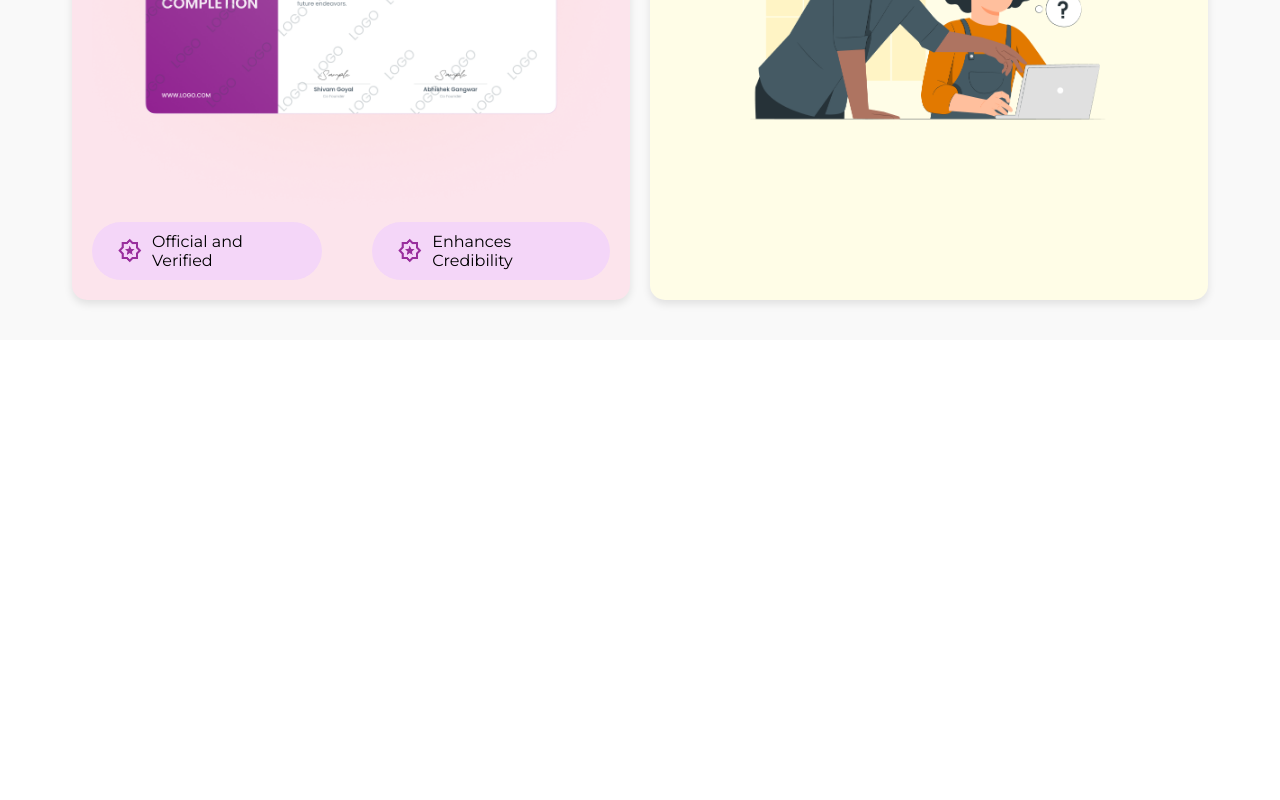
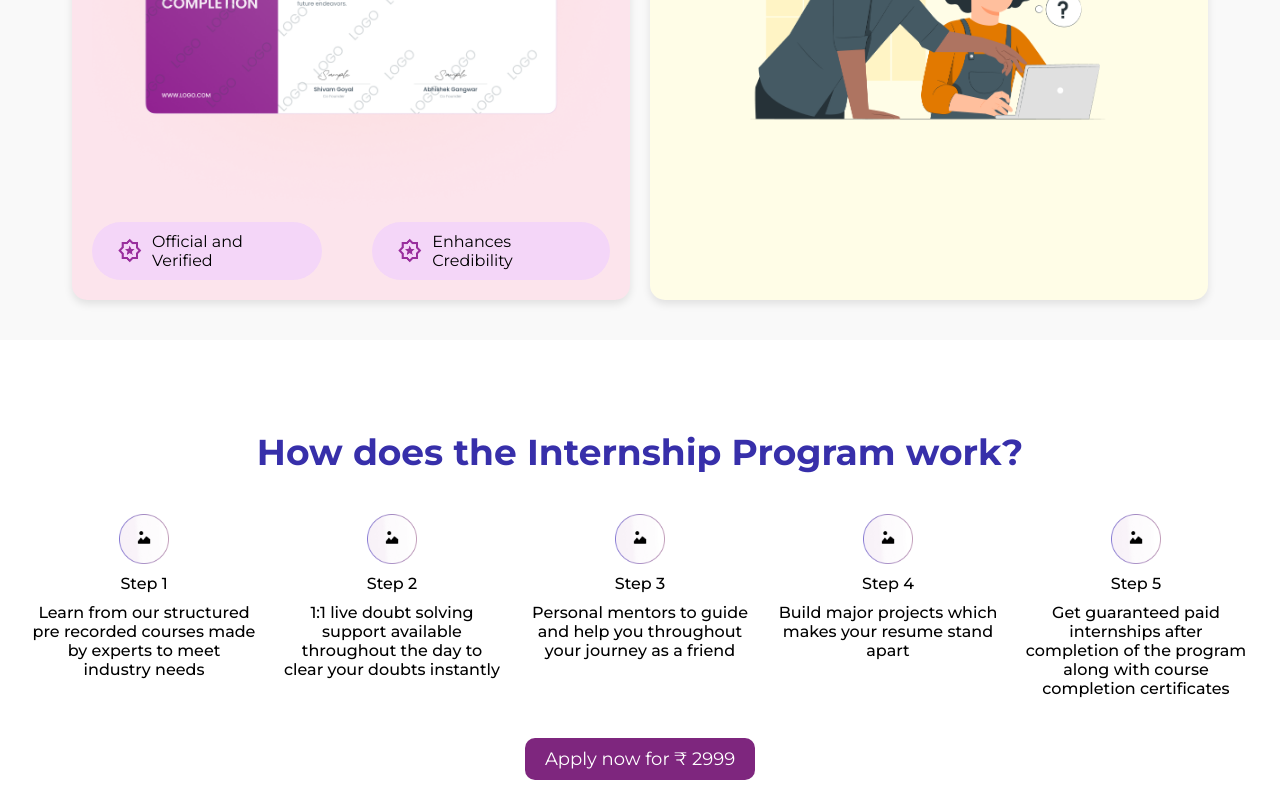
Before and after one commit to Aftab1112/Tutedude-Assignment, a React (Vite) app: page / in a window 1280 px wide. Shown: the part 3788-4588 px from the top of the page. Before the commit the page ends 4128 px from the top, so only its background shows below. Built offline with nearby package versions, Linux system fonts and the light colour scheme.

Commit message:
completed last page

```diff
--- a/src/App.css
+++ b/src/App.css
@@ -722,3 +722,59 @@
   font-weight: 400;
   text-align: center;
 }
+
+.internship-program {
+  margin-top: 50px;
+  text-align: center;
+  padding: 20px;
+  font-family: Arial, sans-serif;
+}
+
+.internship-program h1 {
+  margin: 20px;
+  font-size: 36px;
+  font-weight: 700;
+  color: #372faa;
+}
+
+.apply-button {
+  background-color: #7e267e;
+  color: white;
+  border: none;
+  padding: 10px 20px;
+  font-size: 18px;
+  cursor: pointer;
+  margin-top: 20px;
+  border-radius: 10px;
+}
+
+.apply-button:hover {
+  background-color: #5937cc;
+}
+
+.orders {
+  display: flex;
+  flex-direction: row;
+  justify-content: space-around;
+  flex-wrap: wrap;
+}
+
+.order {
+  display: flex;
+  flex-direction: column;
+  align-items: center;
+  width: 18%;
+  margin: 20px 0;
+}
+
+.order img {
+  width: 50px;
+  height: 50px;
+}
+
+.order p {
+  font-size: 16px;
+  margin-top: 10px;
+  font-weight: 500;
+  text-align: center;
+}
--- a/src/App.jsx
+++ b/src/App.jsx
@@ -5,6 +5,7 @@ import Home from "./components/Home";
 import RefundOffer from "./components/RefundOffer";
 import CompaniesHiring from "./components/CompaniesHiring";
 import CertificatesInternships from "./components/CertificatesInternships";
+import InternshipProgram from "./components/InternshipProgram";
 
 const App = () => {
   return (
@@ -14,6 +15,7 @@ const App = () => {
       <RefundOffer />
       <CompaniesHiring />
       <CertificatesInternships />
+      <InternshipProgram />
     </div>
   );
 };
--- /dev/null
+++ b/src/components/InternshipProgram.jsx
@@ -0,0 +1,57 @@
+import React from "react";
+import order_img from "../assets/order_img.png";
+
+const InternshipProgram = () => {
+  return (
+    <div className="internship-program">
+      <h1>How does the Internship Program work?</h1>
+
+      <div className="orders">
+        <div className="order">
+          <img src={order_img} alt="Step 1" />
+          <p>Step 1</p>
+          <p>
+            Learn from our structured pre recorded courses made by experts to
+            meet industry needs
+          </p>
+        </div>
+
+        <div className="order">
+          <img src={order_img} alt="Step 2" />
+          <p>Step 2</p>
+          <p>
+            1:1 live doubt solving support available throughout the day to clear
+            your doubts instantly
+          </p>
+        </div>
+
+        <div className="order">
+          <img src={order_img} alt="Step 3" />
+          <p>Step 3</p>
+          <p>
+            Personal mentors to guide and help you throughout your journey as a
+            friend
+          </p>
+        </div>
+
+        <div className="order">
+          <img src={order_img} alt="Step 4" />
+          <p>Step 4</p>
+          <p>Build major projects which makes your resume stand apart</p>
+        </div>
+
+        <div className="order">
+          <img src={order_img} alt="Step 5" />
+          <p>Step 5</p>
+          <p>
+            Get guaranteed paid internships after completion of the program
+            along with course completion certificates
+          </p>
+        </div>
+      </div>
+      <button className="apply-button">Apply now for ₹ 2999</button>
+    </div>
+  );
+};
+
+export default InternshipProgram;
```
Also changed, not shown: src/assets/order_img.png (added).
